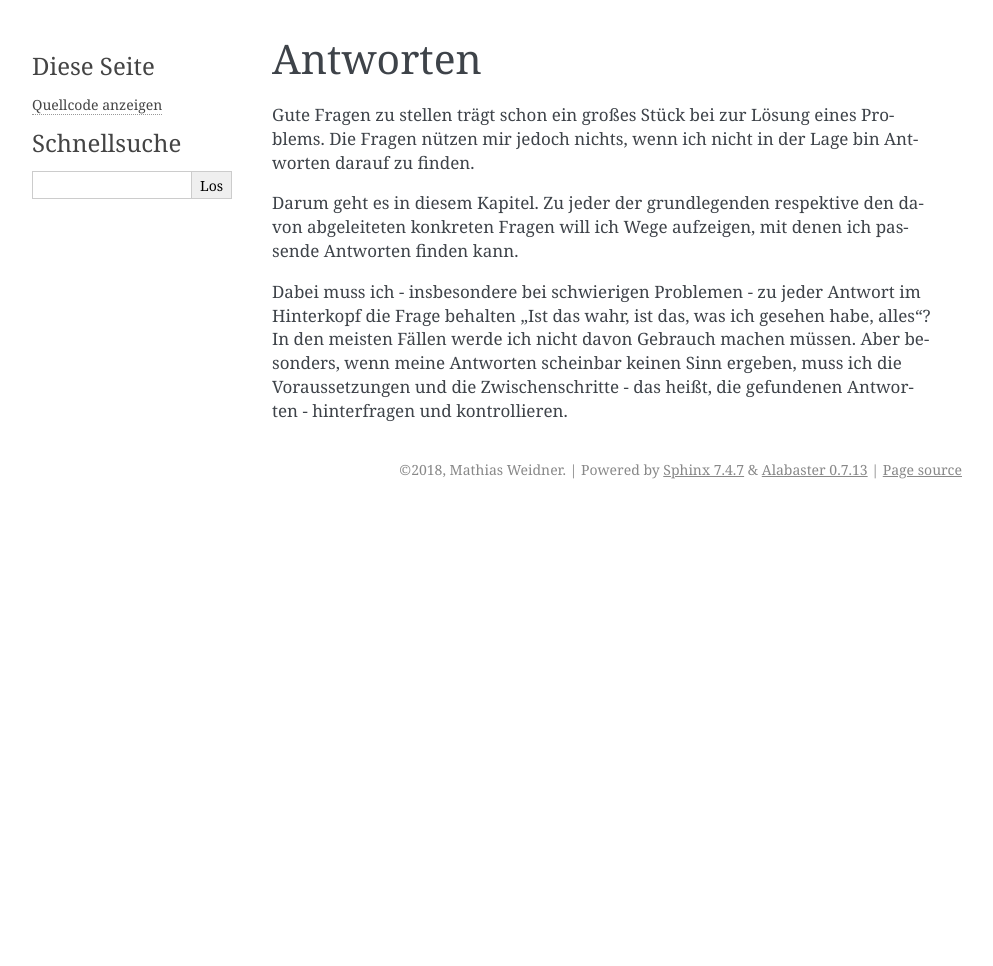
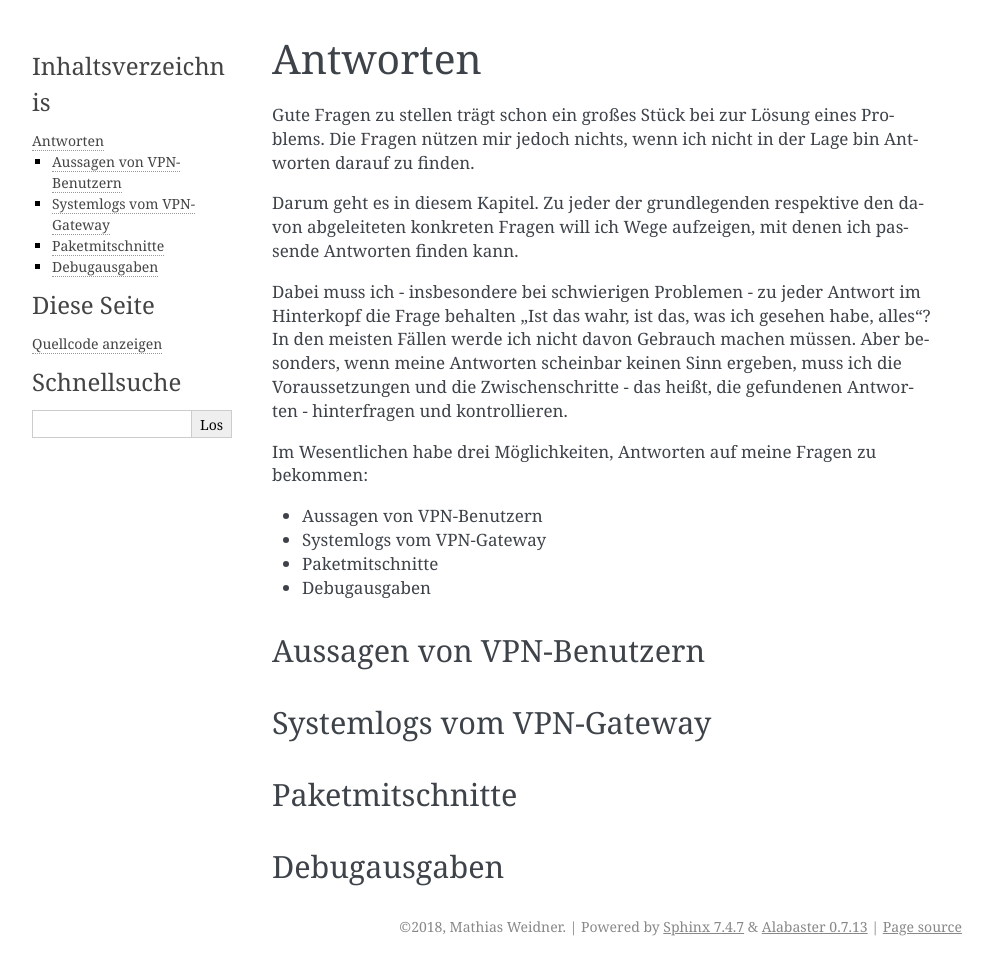
Before and after one commit to matwei-books/Fehlersuche-bei-IPsec-VPN-mit-IKEv2, a Sphinx documentation site: the page built from source/vorgehen/antworten.rst, in a window 1280 px wide. Shown: the whole page, without its empty margins (148-1141 px from the left). Built offline with Sphinx 7.4.7, drawn with Linux system fonts in a browser that asks for light colours; before the commit the page ends 900 px from its top, so only the background shows below that.

Commit message:
Kapitel untergliedert

```diff
--- a/source/vorgehen/antworten.rst
+++ b/source/vorgehen/antworten.rst
@@ -17,3 +17,23 @@ Gebrauch machen müssen. Aber besonders, wenn meine Antworten scheinbar
 keinen Sinn ergeben, muss ich die Voraussetzungen und die
 Zwischenschritte - das heißt, die gefundenen Antworten - hinterfragen
 und kontrollieren.
+
+Im Wesentlichen habe drei Möglichkeiten, Antworten auf meine Fragen zu
+bekommen:
+
+* Aussagen von VPN-Benutzern
+* Systemlogs vom VPN-Gateway
+* Paketmitschnitte
+* Debugausgaben
+
+Aussagen von VPN-Benutzern
+--------------------------
+
+Systemlogs vom VPN-Gateway
+--------------------------
+
+Paketmitschnitte
+----------------
+
+Debugausgaben
+-------------
```
